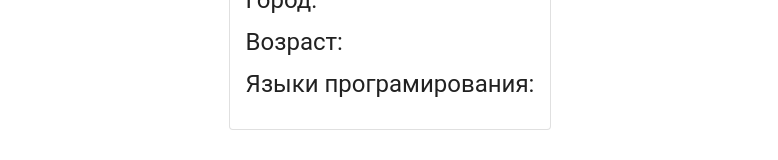
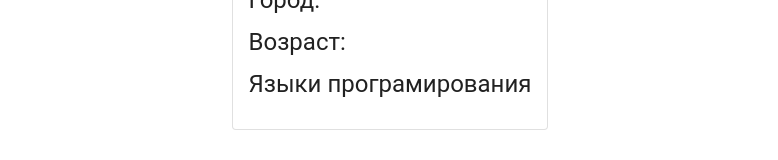
Before and after one commit to vadimqq/qestionnaire, a React (Create React App) app: page /result in a window 1280 px wide. Shown: the part 263-423 px from the top of the page, without its empty margins (250-1028 px from the left). Built offline with nearby package versions, Linux system fonts and the light colour scheme.

Commit message:
fix title

```diff
--- a/src/pages/Result.js
+++ b/src/pages/Result.js
@@ -81,7 +81,7 @@ export const Result = () => {
           </div>
           <div className={ styles.content }>
             <Typography variant="h5" component="span">
-              Языки програмирования:
+              Языки програмирования
             </Typography>
             <div className={ styles.languages }>
               { questionnaire.languages.map((item, id) => {
```
